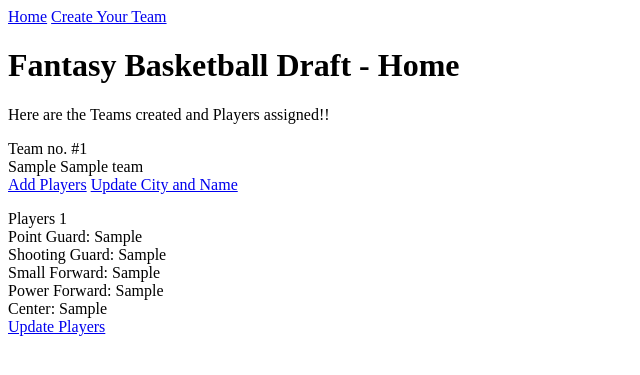
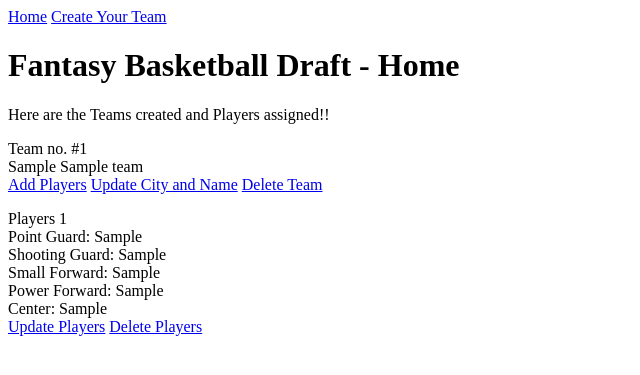
Before and after one commit to Akshay5623/Final-Project, a Flask app: page / in a window 1280 px wide. Shown: the top 375 px of the page, without its empty margins (0-640 px from the left). Run offline with Flask 2, Linux system fonts and the light colour scheme; tables that the repository leaves empty hold one stand-in row (values such as "Sample post").

Commit message:
delete team and players

```diff
--- a/application/routes.py
+++ b/application/routes.py
@@ -35,6 +35,13 @@ def update_team(team_id):
 
     return render_template("team_form.html", title="Update Team Name and City", form=form)
 
+@app.route('/delete-team/<int:team_id>')
+def delete_team(team_id):
+    team = Teams.query.get(team_id)
+    db.session.delete(team)
+    db.session.commit()
+    return redirect(url_for('home'))
+
 @app.route('/create-players/<int:team_id>', methods=['GET','POST'])
 def create_players(team_id):
     form = PlayersForm()
@@ -64,3 +71,10 @@ def update_players(player_id):
         return redirect(url_for("home"))
 
     return render_template("players_form.html", title="Update your Players", form=form)
+
+@app.route('/delete-players/<int:player_id>')
+def delete_players(player_id):
+    player = Players.query.get(player_id)
+    db.session.delete(player)
+    db.session.commit()
+    return redirect(url_for("home"))
--- a/application/templates/index.html
+++ b/application/templates/index.html
@@ -10,6 +10,7 @@
         {{ teams.city }} {{ teams.teamname }}<br>
         <a href="{{url_for('create_players', team_id=teams.team_id)}}">Add Players</a>
         <a href="{{url_for('update_team', team_id=teams.team_id)}}">Update City and Name</a>
+        <a href="{{url_for('delete_team', team_id=teams.team_id)}}">Delete Team</a>
         {% for player in teams.players %}
             <p>
                 Players {{player.player_id}}<br>
@@ -19,6 +20,7 @@
                 Power Forward: {{ player.powerforward }}<br>
                 Center: {{ player.center }}<br>
                 <a href="{{url_for('update_players', player_id=player.team_id)}}">Update Players</a>
+                <a href="{{url_for('delete_players', player_id=player.team_id)}}">Delete Players</a>
             </p>
         {% endfor %}
     </p>
```
